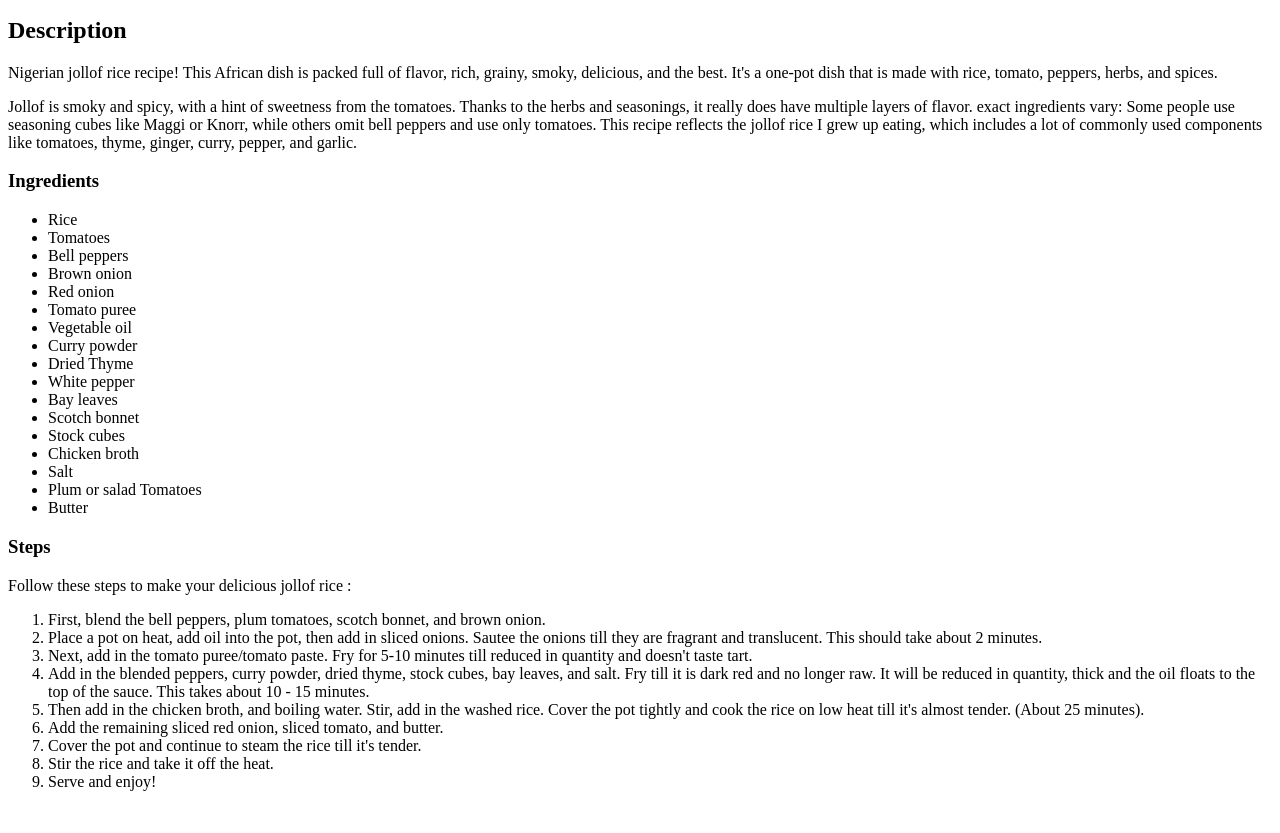
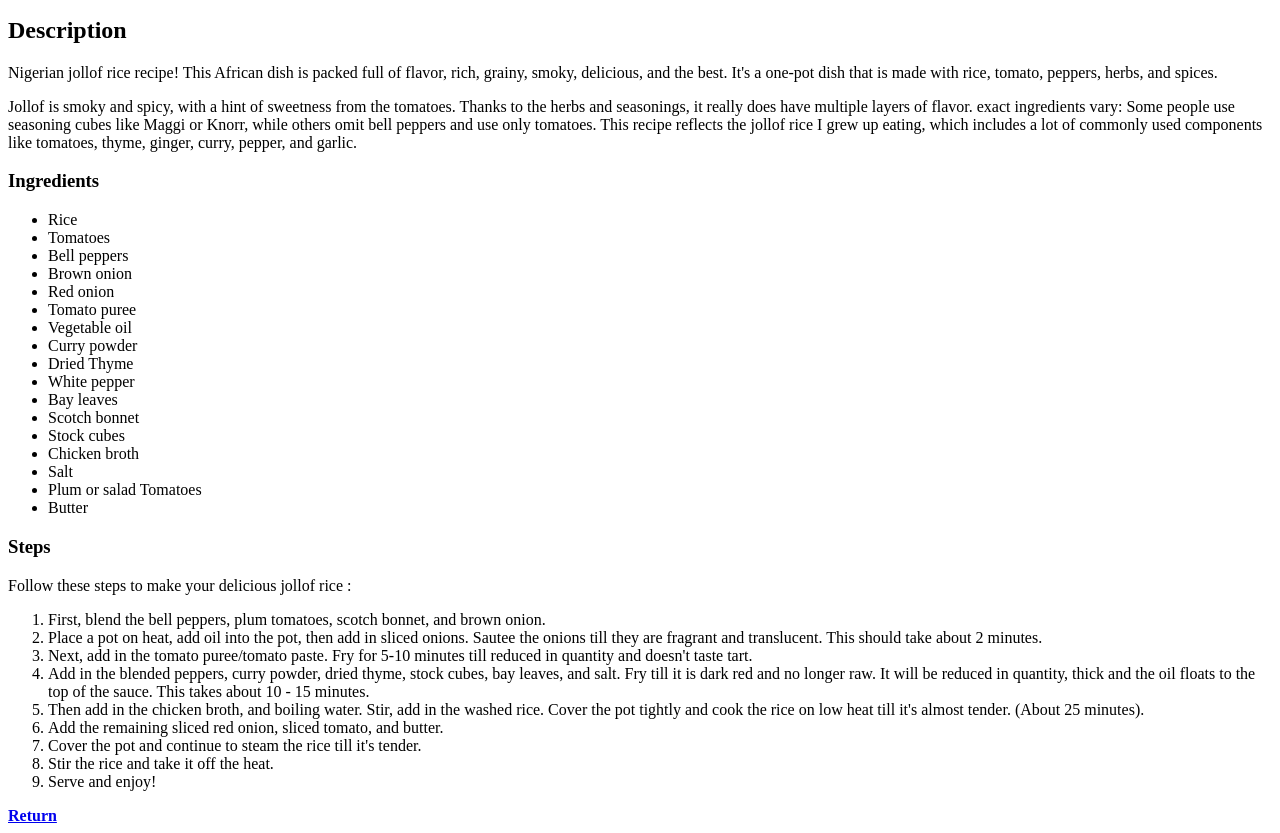
Before and after one commit to eunicegigij/odin-recipes, a plain HTML site: page recipes/jollof-rice.html in a window 1280 px wide. Shown: the part 101-934 px from the top of the page. Before the commit the page ends 908 px from the top, so only its background shows below. Drawn offline with Linux system fonts and the light colour scheme.

Commit message:
Added a return button to jollof-rice.html this will allow for return to the homepage from jollof-rice.htnl files

```diff
--- a/recipes/jollof-rice.html
+++ b/recipes/jollof-rice.html
@@ -66,6 +66,9 @@
         </ol>
     </p>
 
+    <a href="/odin-recipes/index.html"><strong>Return</strong></a>
+
+
 
 
 
```
